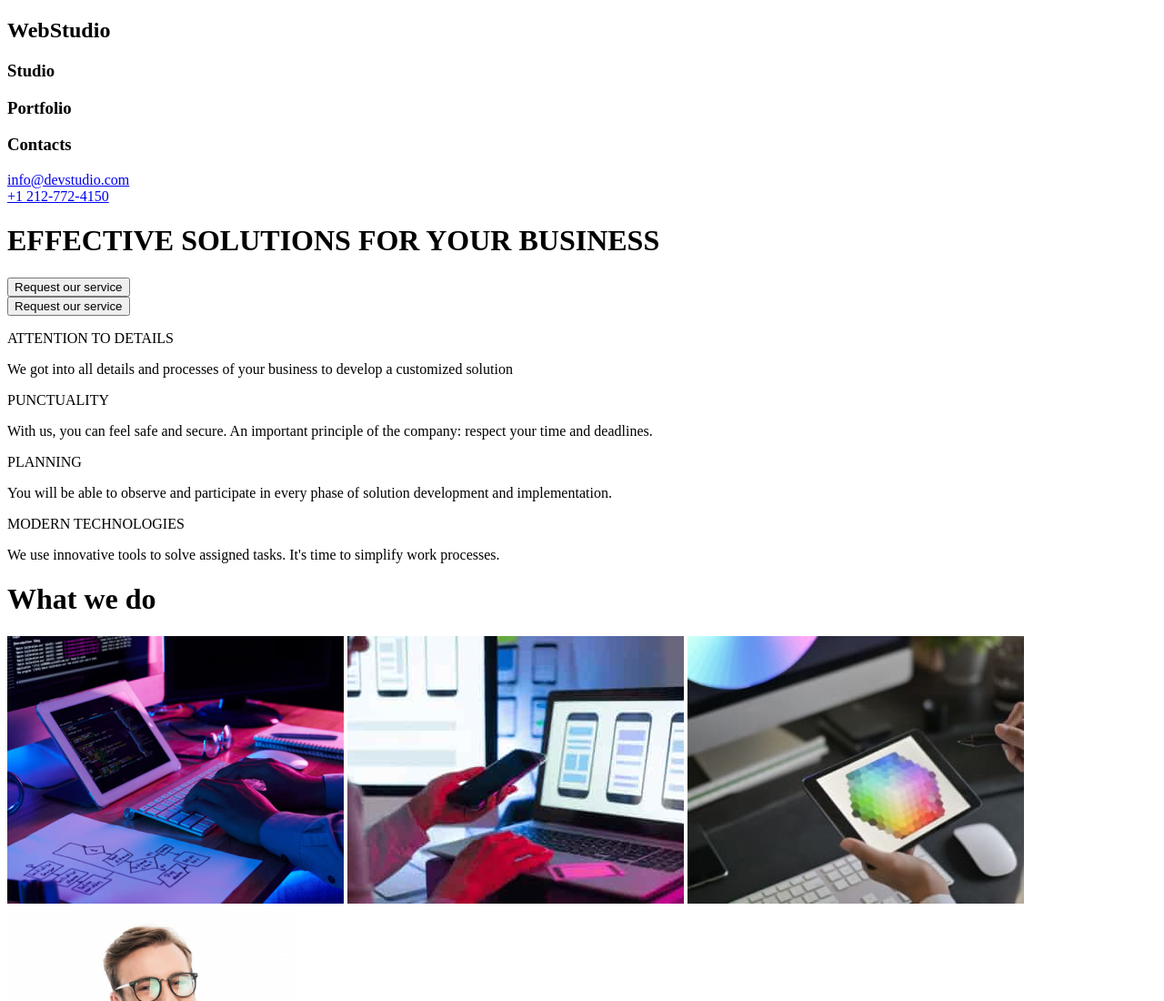
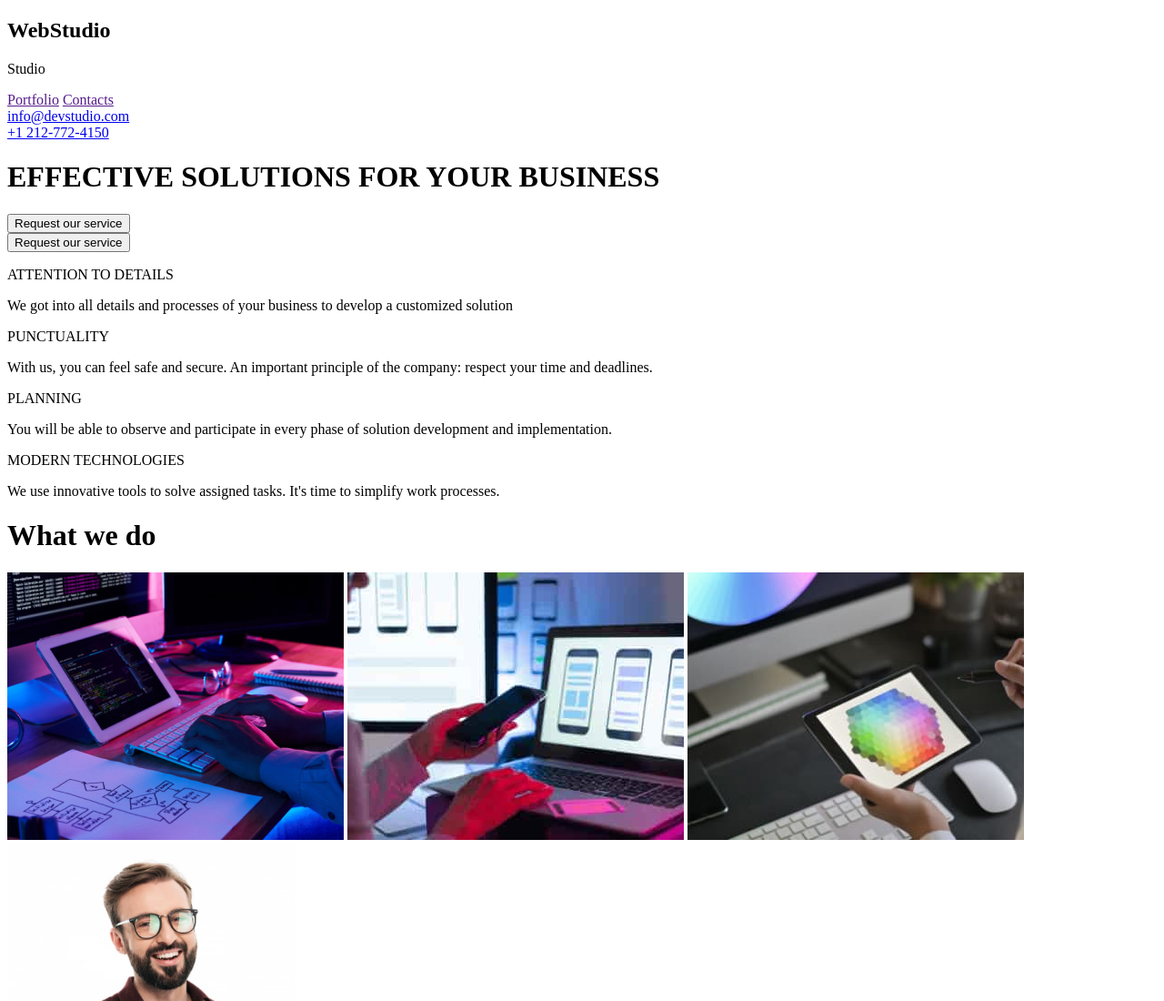
Before and after one commit to Arald1618/goit-markup-hw-01, a plain HTML site: page index.html in a window 1280 px wide. Shown: the top 1100 px of the page at 91% size. Drawn offline with Linux system fonts and the light colour scheme.

Commit message:
Update index.html

```diff
--- a/index.html
+++ b/index.html
@@ -8,14 +8,14 @@
 </head>
 <body>
     <!--Top bar section-->
-    <div>
-        <div><h2>WebStudio</h2></div>
-        <div><h3>Studio</h3></div>
-        <div><h3>Portfolio</h3></div>
-        <div><h3>Contacts</h3></div>
+    <nav>
+        <h2><span>Web</span>Studio</h2>
+        <p>Studio</p>
+        <a href="" alt="Portfolio">Portfolio</a>
+        <a href="" alt="Contacts">Contacts</a>
         <div><a href="mailto:info@devstudio.com">info@devstudio.com</a></div>
         <div><a href="tel:+12127724150">+1 212-772-4150</a></div>
-    </div>
+    </nav>
     <!--Head section-->
     <div>
         <div><h1>EFFECTIVE SOLUTIONS FOR YOUR BUSINESS</h1></div>
```
